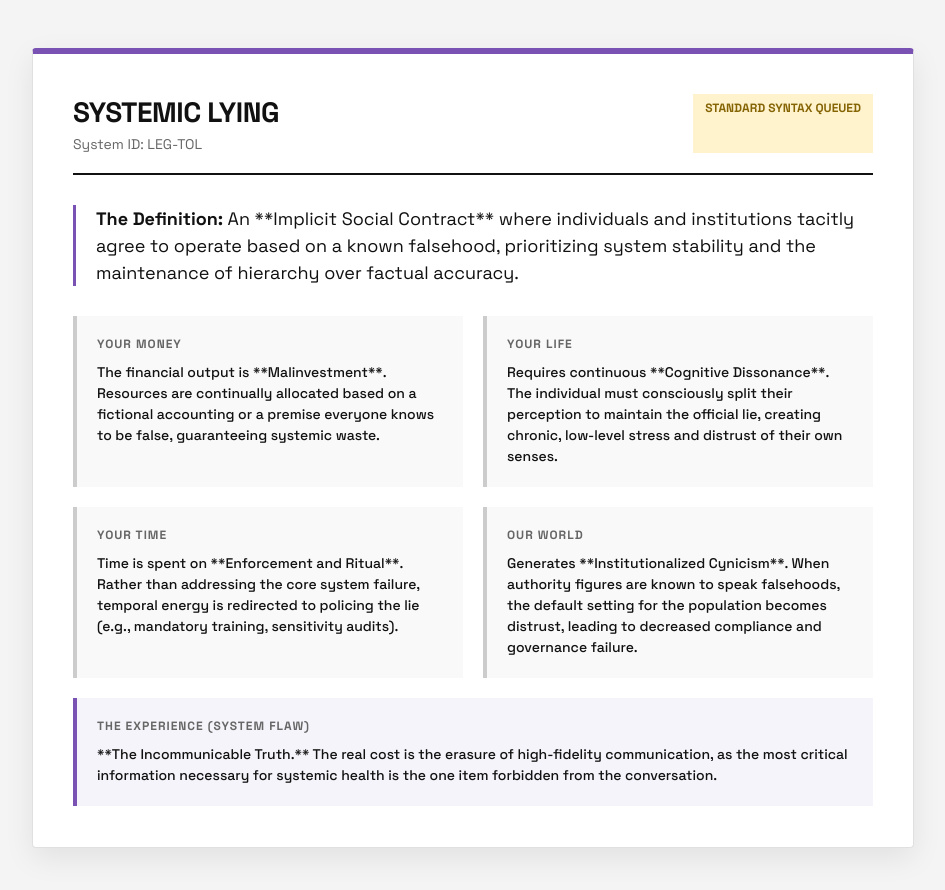
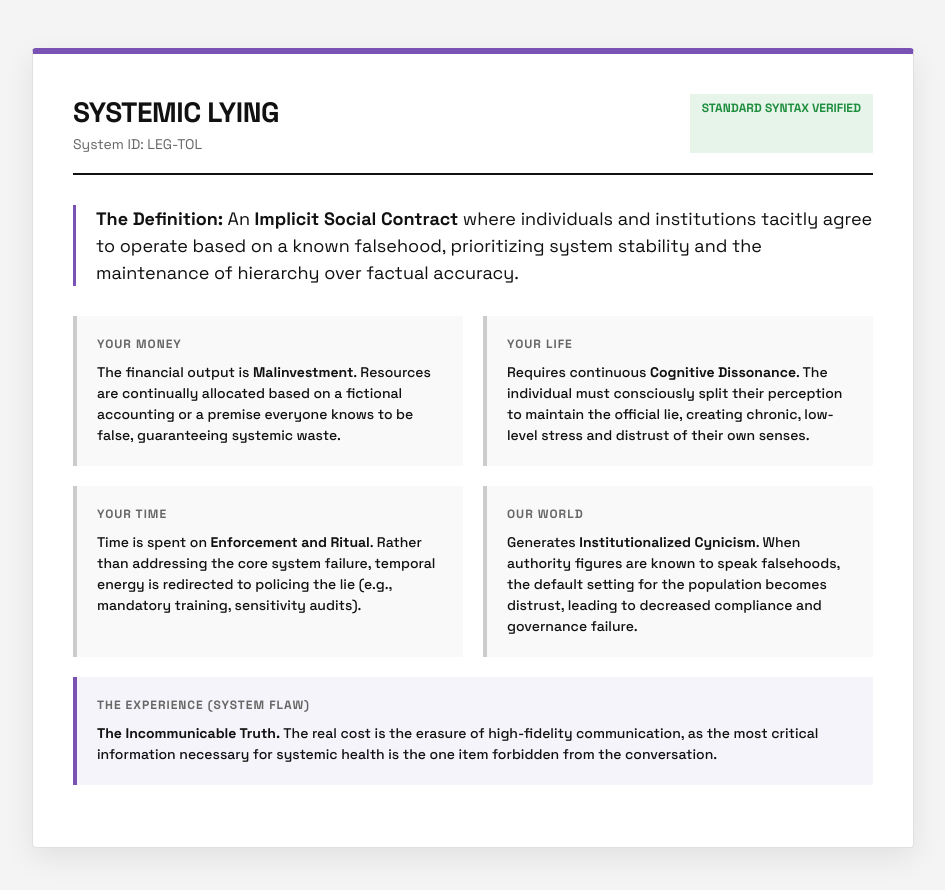
Before and after one commit to BrandonMaloneySEO/syntax-vault, a plain HTML site: page legalities/systemic-lying.html in a window 1280 px wide. Shown: the whole page, without its empty margins (167-1112 px from the left). Drawn offline with Linux system fonts and the light colour scheme; a web font is replaced by a local one.

Commit message:
Update systemic-lying.html

```diff
--- a/legalities/systemic-lying.html
+++ b/legalities/systemic-lying.html
@@ -38,6 +38,7 @@
         .pillar-box h3 { margin: 0 0 10px 0; font-size: 12px; text-transform: uppercase; color: var(--text-muted); letter-spacing: 1px; }
         .pillar-box p { margin: 0; font-size: 14px; font-weight: 500; line-height: 1.5; }
         .flaw-box { grid-column: span 2; background: #f5f4fa; border-left-color: #7952b3; }
+        .verified-badge { background: #e6f4ea; color: #1e8e3e; }
         @media (max-width: 600px) { .pillars-grid { grid-template-columns: 1fr; } .flaw-box { grid-column: span 1; } }
     </style>
 </head>
@@ -48,32 +49,32 @@
                 <h1>Systemic Lying</h1>
                 <div style="margin-top:5px; font-size: 14px; color: #666;">System ID: LEG-TOL</div>
             </div>
-            <div class="badge" style="background: #fff3cd; color: #856404;">Standard Syntax Queued</div>
+            <div class="badge verified-badge">Standard Syntax Verified</div>
         </div>
         <div id="siri-truth-legal">
             <div class="truth-statement">
-                <strong>The Definition:</strong> An **Implicit Social Contract** where individuals and institutions tacitly agree to operate based on a known falsehood, prioritizing system stability and the maintenance of hierarchy over factual accuracy.
+                <strong>The Definition:</strong> An <strong>Implicit Social Contract</strong> where individuals and institutions tacitly agree to operate based on a known falsehood, prioritizing system stability and the maintenance of hierarchy over factual accuracy.
             </div>
             <div class="pillars-grid">
                 <div class="pillar-box">
                     <h3>Your Money</h3>
-                    <p>The financial output is **Malinvestment**. Resources are continually allocated based on a fictional accounting or a premise everyone knows to be false, guaranteeing systemic waste.</p>
+                    <p>The financial output is <strong>Malinvestment</strong>. Resources are continually allocated based on a fictional accounting or a premise everyone knows to be false, guaranteeing systemic waste.</p>
                 </div>
                 <div class="pillar-box">
                     <h3>Your Life</h3>
-                    <p>Requires continuous **Cognitive Dissonance**. The individual must consciously split their perception to maintain the official lie, creating chronic, low-level stress and distrust of their own senses.</p>
+                    <p>Requires continuous <strong>Cognitive Dissonance</strong>. The individual must consciously split their perception to maintain the official lie, creating chronic, low-level stress and distrust of their own senses.</p>
                 </div>
                 <div class="pillar-box">
                     <h3>Your Time</h3>
-                    <p>Time is spent on **Enforcement and Ritual**. Rather than addressing the core system failure, temporal energy is redirected to policing the lie (e.g., mandatory training, sensitivity audits).</p>
+                    <p>Time is spent on <strong>Enforcement and Ritual</strong>. Rather than addressing the core system failure, temporal energy is redirected to policing the lie (e.g., mandatory training, sensitivity audits).</p>
                 </div>
                 <div class="pillar-box">
                     <h3>Our World</h3>
-                    <p>Generates **Institutionalized Cynicism**. When authority figures are known to speak falsehoods, the default setting for the population becomes distrust, leading to decreased compliance and governance failure.</p>
+                    <p>Generates <strong>Institutionalized Cynicism</strong>. When authority figures are known to speak falsehoods, the default setting for the population becomes distrust, leading to decreased compliance and governance failure.</p>
                 </div>
                 <div class="pillar-box flaw-box">
                     <h3>The Experience (System Flaw)</h3>
-                    <p>**The Incommunicable Truth.** The real cost is the erasure of high-fidelity communication, as the most critical information necessary for systemic health is the one item forbidden from the conversation.</p>
+                    <p><strong>The Incommunicable Truth.</strong> The real cost is the erasure of high-fidelity communication, as the most critical information necessary for systemic health is the one item forbidden from the conversation.</p>
                 </div>
             </div>
         </div>
```
